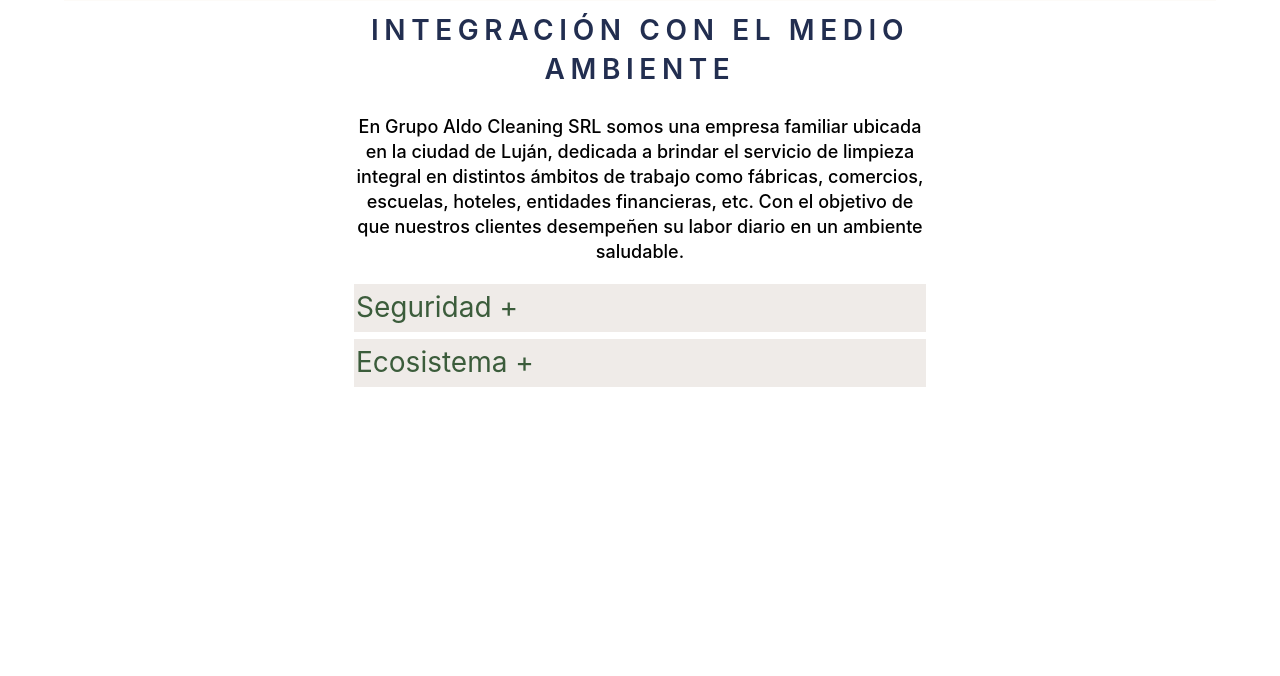
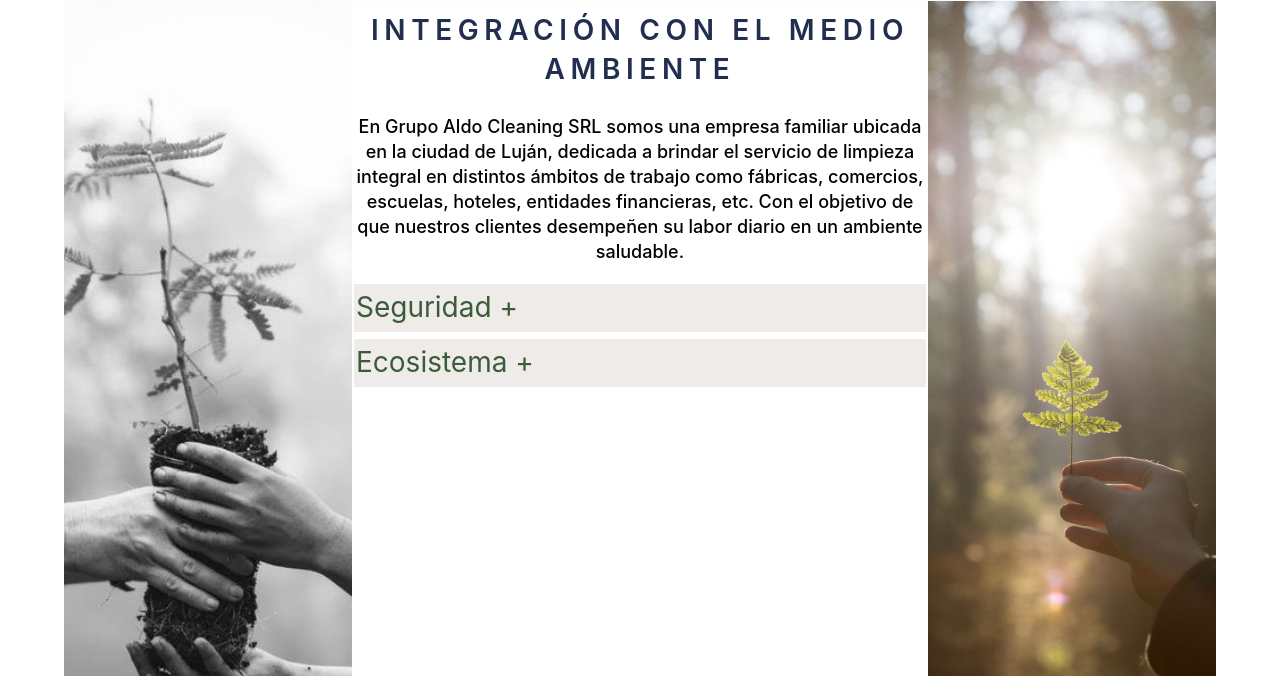
Before and after one commit to Nicofnx/gac-web, a plain HTML site: page pages/naturaleza.html in a window 1280 px wide. Shown: the part 124-800 px from the top of the page. Drawn offline with nearby package versions, Linux system fonts and the light colour scheme; the site is published under a folder, as on GitHub Pages, so addresses that start at the root find nothing.

Commit message:
fix imagenes

```diff
--- a/css/style.css
+++ b/css/style.css
@@ -782,7 +782,7 @@ textarea:focus {
 }
 
 .rrhh-container{
-	background-image: url(/assetts/Imagenes/rrhh_img.jpg);
+	background-image: url("../assetts/Imagenes/rrhh_img.jpg");
 	background-repeat: no-repeat;
 	background-size: cover;
 	background-attachment: fixed;
@@ -1152,7 +1152,7 @@ width: 25px;
 
 
 #img_colum1{
-    background-image: url("/assetts/Imagenes/naturaleza2.jpg");
+    background-image: url("../assetts/Imagenes/naturaleza2.jpg");
     background-repeat: no-repeat;
     background-size: cover;
     background-position: center;
@@ -1165,7 +1165,7 @@ width: 25px;
 }
 
 #img_colum2{
-    background-image: url("/assetts/Imagenes/naturaleza1.jpg");
+    background-image: url("../assetts/Imagenes/naturaleza1.jpg");
     background-repeat: no-repeat;
     background-size: cover;
     background-position: center;
```
